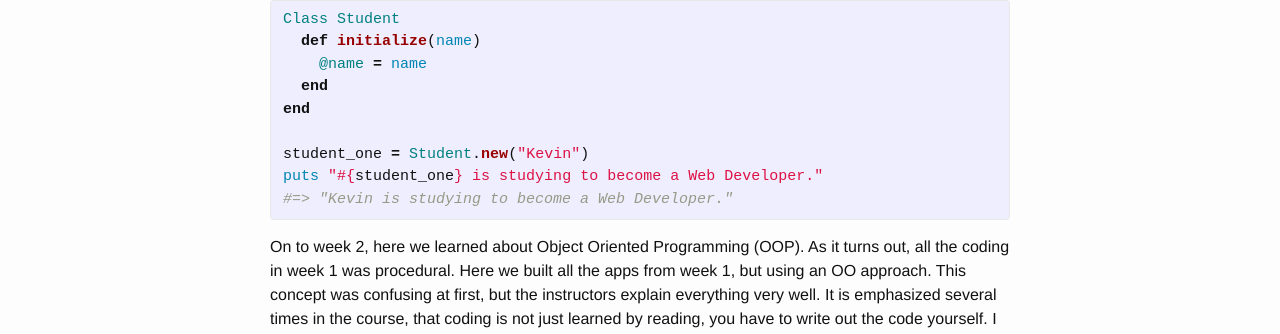
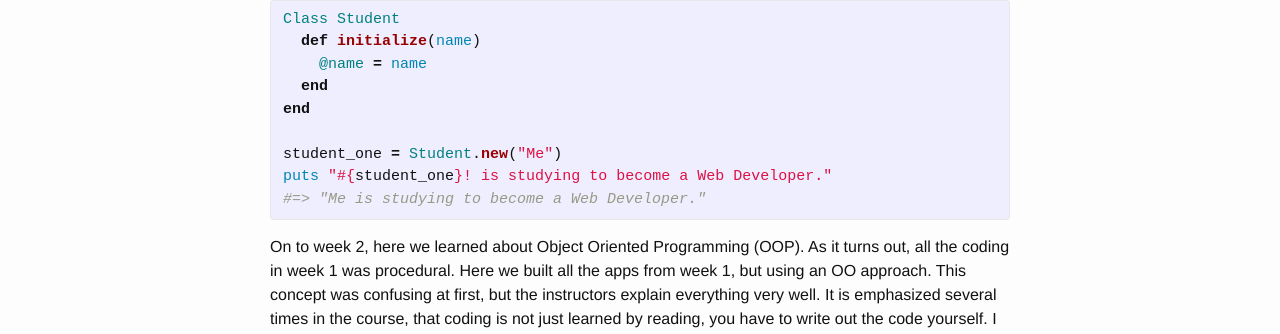
Before and after one commit to kgabinete08/kgabinete08.github.io, a Jekyll site: the page built from _posts/2015-02-08-tl-end-of-course-one.markdown, in a window 1280 px wide. Shown: the part 613-947 px from the top of the page. Built offline with Jekyll 4.4.1, drawn with Linux system fonts in a browser that asks for light colours.

Commit message:
new blog post after PS Ruby course

```diff
--- a/_posts/2015-02-08-tl-end-of-course-one.markdown
+++ b/_posts/2015-02-08-tl-end-of-course-one.markdown
@@ -21,9 +21,9 @@ Class Student
   end
 end
 
-student_one = Student.new("Kevin")
-puts "#{student_one} is studying to become a Web Developer."
-#=> "Kevin is studying to become a Web Developer."
+student_one = Student.new("Me")
+puts "#{student_one}! is studying to become a Web Developer."
+#=> "Me is studying to become a Web Developer."
 {% endhighlight linenos%}
 
 On to week 2, here we learned about Object Oriented Programming (OOP). As it turns out, all the coding in week 1 was procedural.  Here we built all the apps from week 1, but using an OO approach. This concept was confusing at first, but the instructors explain everything very well.  It is emphasized several times in the course, that coding is not just learned by reading, you have to write out the code yourself.  I found this to be very, very true. After reading or listening to the lectures, I felt like I understood what I had to do, but struggled when I actually had to code it out.
```
Also changed, not shown: _posts/2015-02-05-welcome-to-jekyll.markdown (deleted, +0 -25 lines), _posts/2015-02-18-pragamatic-studios-ruby-course.markdown (added, +43 -0 lines), Gemfile.lock.
